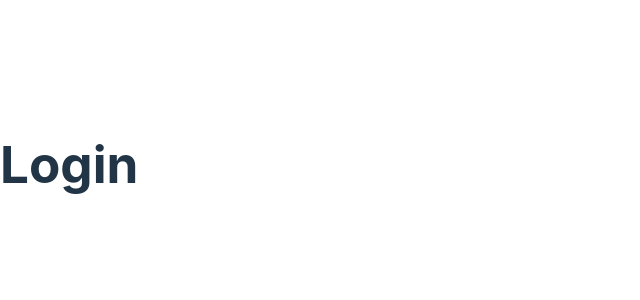
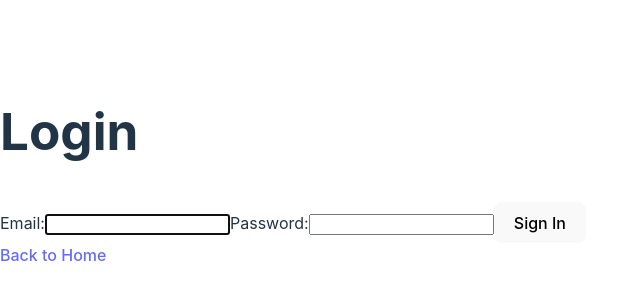
Before and after one commit to ConlynPattison/Survey-App, a React (Vite) app in the folder client/: page /login in a window 1280 px wide. Shown: the part 236-536 px from the top of the page, without its empty margins (0-640 px from the left). Built offline with nearby package versions, Linux system fonts and the light colour scheme.

Commit message:
Created api slice and redux dispatch handlers for authentication, added logout and login functionality to fetch token

```diff
--- a/client/src/app/store.ts
+++ b/client/src/app/store.ts
@@ -1,10 +1,12 @@
 import { configureStore } from "@reduxjs/toolkit";
 import { apiSlice } from "./api/apiSlice";
 import { setupListeners } from "@reduxjs/toolkit/query";
+import authReducer from "../features/auth/authSlice";
 
 export const store = configureStore({
 	reducer: {
-		[apiSlice.reducerPath]: apiSlice.reducer
+		[apiSlice.reducerPath]: apiSlice.reducer,
+		auth: authReducer
 	},
 	middleware: getDefaultMiddleware =>
 		getDefaultMiddleware().concat(apiSlice.middleware),
--- a/client/src/components/DashHeader.tsx
+++ b/client/src/components/DashHeader.tsx
@@ -1,6 +1,52 @@
-import { Link } from "react-router-dom";
+import { Link, useLocation, useNavigate } from "react-router-dom";
+import { useSendLogoutMutation } from "../features/auth/authApiSlice";
+import { useEffect } from "react";
+import { getQueryErrorMessage } from "../app/api/apiUtil";
+
+const DASH_REGEX = /^\/dash(\/)?$/;
+const TEAMS_REGEX = /^\/dash\/teams(\/)?$/;
+const USERS_REGEX = /^\/dash\/users(\/)?$/;
 
 const DashHeader = () => {
+	const navigate = useNavigate();
+	const { pathname } = useLocation();
+
+	const [sendLogout, {
+		isLoading,
+		isSuccess,
+		isError,
+		error
+	}] = useSendLogoutMutation();
+
+	useEffect(() => {
+		if (isSuccess) {
+			navigate("/");
+		}
+	}, [isSuccess, navigate]);
+
+	const onLogoutClicked = () => sendLogout(null);
+
+	if (isLoading) {
+		return (
+			<p>Logging Out...</p>
+		);
+	}
+
+	if (isError) {
+		return (
+			<p>Error: {getQueryErrorMessage(isError, error)}</p>
+		);
+	}
+
+	const LogoutButton = () => (
+		<button
+			title="Logout"
+			onClick={onLogoutClicked}
+		>
+			Logout
+		</button>
+	);
+
 	return (
 		<header>
 			<div>
@@ -9,6 +55,7 @@ const DashHeader = () => {
 				</Link>
 				<nav>
 					{/* todo: add nav buttons */}
+					<LogoutButton />
 				</nav>
 			</div>
 		</header>
--- a/client/src/features/auth/Login.tsx
+++ b/client/src/features/auth/Login.tsx
@@ -1,6 +1,94 @@
+import { ChangeEvent, FormEvent, useEffect, useRef, useState } from "react";
+import { useDispatch } from "react-redux";
+import { Link, useNavigate } from "react-router-dom";
+import { useLoginMutation } from "./authApiSlice";
+import { setCredentials } from "./authSlice";
+
 const Login = () => {
+	const emailRef = useRef<HTMLInputElement>(null);
+	const errRef = useRef<HTMLInputElement>(null);
+
+	const [email, setEmail] = useState("");
+	const [password, setPassword] = useState("");
+	const [errMsg, setErrMsg] = useState("");
+
+	const navigate = useNavigate();
+	const dispatch = useDispatch();
+
+	const [login, { isLoading }] = useLoginMutation();
+
+	useEffect(() => {
+		emailRef.current?.focus();
+	}, []);
+
+	useEffect(() => {
+		setErrMsg("");
+	}, [email, password])
+
+	const handleSubmit = async (e: FormEvent) => {
+		e.preventDefault();
+		try {
+			const { accessToken } = await login({ email, password }).unwrap();
+			dispatch(setCredentials({ accessToken }));
+			setEmail("");
+			setPassword("");
+			navigate("/dash");
+		} catch (err: any) {
+			if (!err.status) {
+				setErrMsg("No server response");
+			} else if (err.status === 400) {
+				setErrMsg("Missing email or password");
+			} else if (err.status === 401) {
+				setErrMsg("Unauthorized");
+			} else {
+				setErrMsg(err.data?.message);
+			}
+			errRef.current?.focus();
+		}
+	}
+
+	const handleEmailInput = (e: ChangeEvent<HTMLInputElement>) => setEmail(e.target.value);
+	const handlePasswordInput = (e: ChangeEvent<HTMLInputElement>) => setPassword(e.target.value);
+
+	if (isLoading) return (
+		<p>Loading...</p>
+	);
+
 	return (
-		<h1>Login</h1>
+		<section>
+			<header>
+				<h1>Login</h1>
+			</header>
+			<main>
+				<p ref={errRef} hidden={!errMsg} aria-live="assertive">{errMsg}</p>
+
+				<form className="form" onSubmit={handleSubmit}>
+					<label htmlFor="email">Email:</label>
+					<input
+						type="text"
+						id="email"
+						ref={emailRef}
+						value={email}
+						onChange={handleEmailInput}
+						autoComplete="off"
+						required
+					/>
+
+					<label htmlFor="password">Password:</label>
+					<input
+						type="password"
+						id="password"
+						onChange={handlePasswordInput}
+						value={password}
+						required
+					/>
+					<button>Sign In</button>
+				</form>
+			</main>
+			<footer>
+				<Link to="/">Back to Home</Link>
+			</footer>
+		</section >
 	);
 }
 
--- /dev/null
+++ b/client/src/features/auth/authApiSlice.ts
@@ -0,0 +1,41 @@
+import { apiSlice } from "../../app/api/apiSlice";
+import { logOut } from "./authSlice";
+
+export const authApiSlice = apiSlice.injectEndpoints({
+	endpoints: builder => ({
+		login: builder.mutation({
+			query: credentials => ({
+				url: "/auth",
+				method: "POST",
+				body: { ...credentials }
+			})
+		}),
+		sendLogout: builder.mutation({
+			query: () => ({
+				url: "/auth/logout",
+				method: "POST"
+			}),
+			async onQueryStarted(_arg, { dispatch, queryFulfilled }) {
+				try {
+					await queryFulfilled;
+					dispatch(logOut());
+					dispatch(apiSlice.util.resetApiState());
+				} catch (err) {
+					console.log(err);
+				}
+			}
+		}),
+		refresh: builder.mutation({
+			query: () => ({
+				url: "/auth/refresh",
+				method: "GET"
+			})
+		})
+	})
+});
+
+export const {
+	useLoginMutation,
+	useRefreshMutation,
+	useSendLogoutMutation
+} = authApiSlice;
--- /dev/null
+++ b/client/src/features/auth/authSlice.ts
@@ -0,0 +1,33 @@
+import { createSlice } from "@reduxjs/toolkit";
+
+interface AuthState {
+	token?: string | null
+}
+
+const initialState: AuthState = { token: null };
+
+const authSlice = createSlice({
+	name: "auth",
+	initialState,
+	reducers: {
+		setCredentials: (state, action) => {
+			const { accessToken } = action.payload;
+			state.token = accessToken;
+		},
+		logOut: (state) => {
+			state.token = null;
+		}
+	}
+});
+
+export const { setCredentials, logOut } = authSlice.actions;
+
+const authReducer = authSlice.reducer;
+export default authReducer;
+
+/** Named relative to authSlice name property */
+type NamedAuthState = {
+	auth: AuthState
+}
+
+export const selectCurrentToken = (state: NamedAuthState) => state.auth.token;
```
